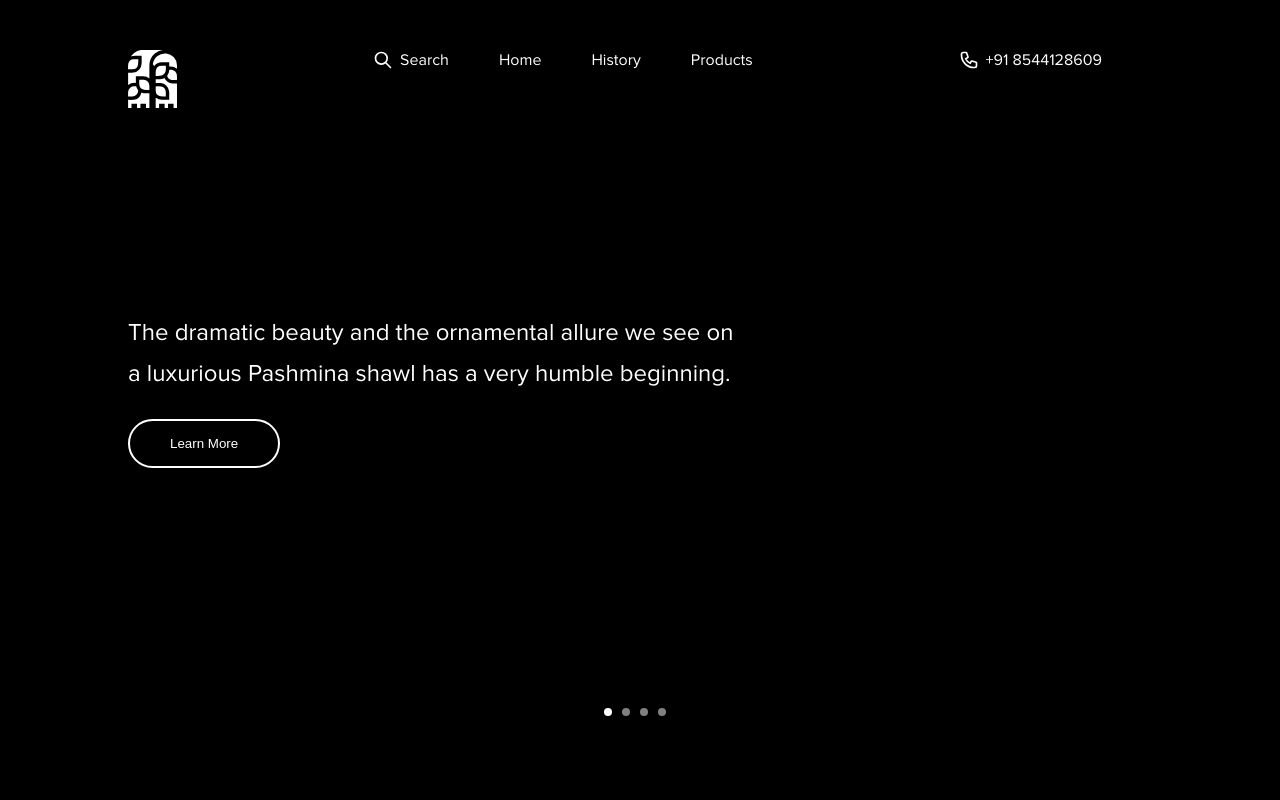
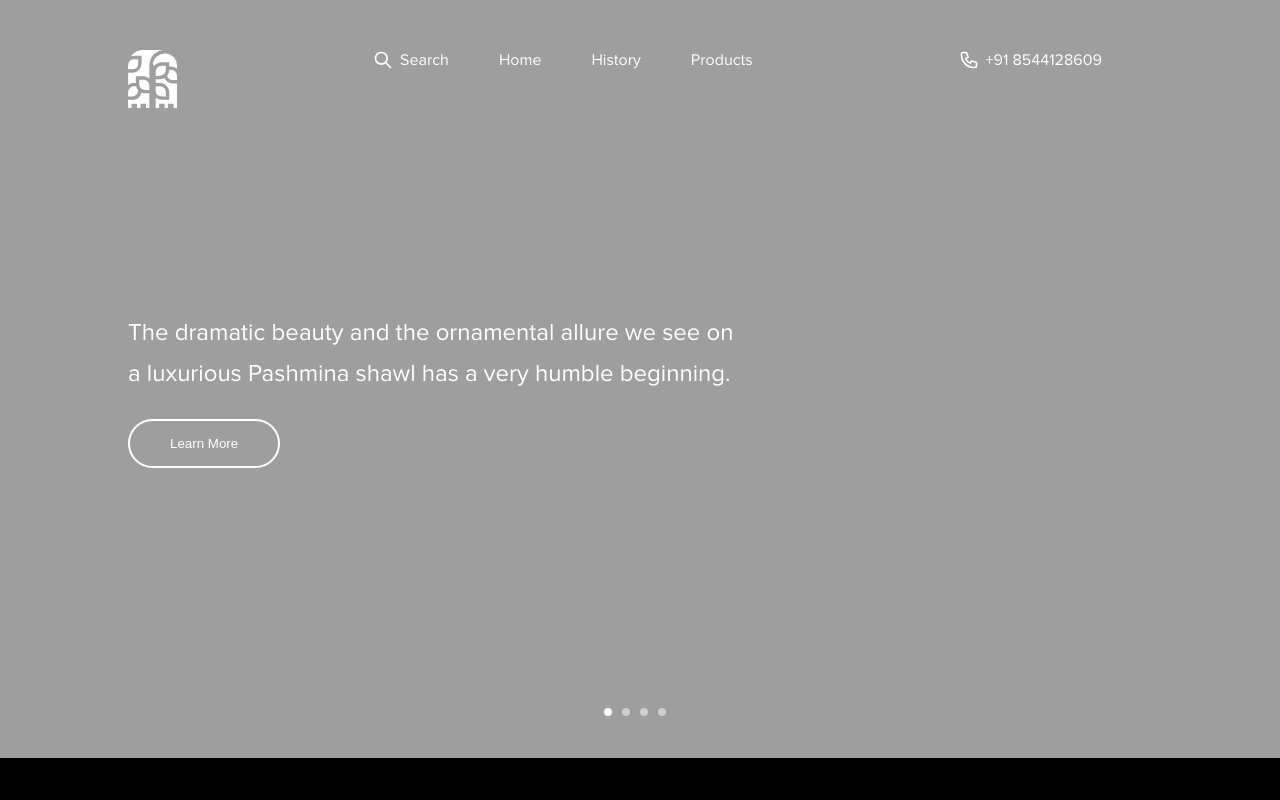
Before and after one commit to git-bhanu/pashmina-sumit, a plain HTML site: page index.html in a window 1280 px wide. Shown: the top 800 px of the page. Drawn offline with Linux system fonts and the light colour scheme; the site is published under a folder, as on GitHub Pages, so addresses that start at the root find nothing.

Commit message:
path fixed

```diff
--- a/style.css
+++ b/style.css
@@ -50,7 +50,7 @@ nav .item .svg-icon {
 }
 
 .main {
-    background-image: url('/assets/slider.png');
+    background-image: url('./assets/slider.png');
     height: 95vh;
     background-size: cover;
     background-repeat: no-repeat;
```
